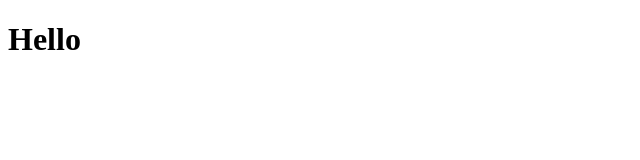
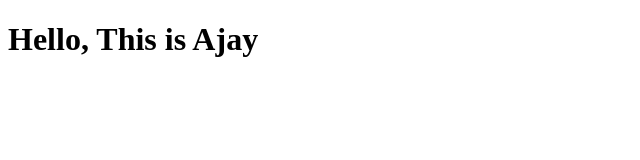
Before and after one commit to MakineniAjay/Coursera-web_development, a plain HTML site: page Index.html in a window 1280 px wide. Shown: the whole page, without its empty margins (0-640 px from the left). Drawn offline with Linux system fonts and the light colour scheme.

Commit message:
Update Index.html

```diff
--- a/Index.html
+++ b/Index.html
@@ -5,6 +5,6 @@
 	<title>Hello Guys</title>
 </head>
 <body>
-<h1>Hello<h1>
+<h1>Hello, This is Ajay<h1>
 </body>
 </html>
```
